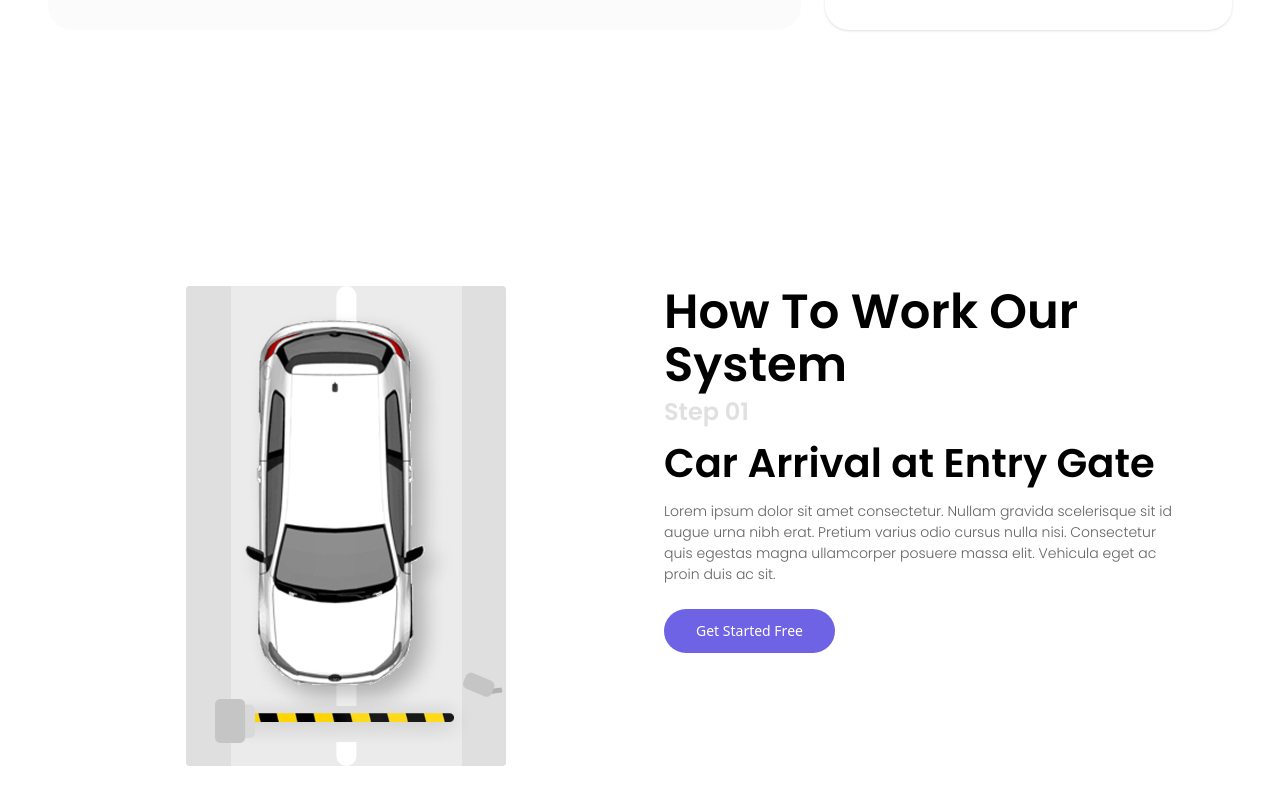
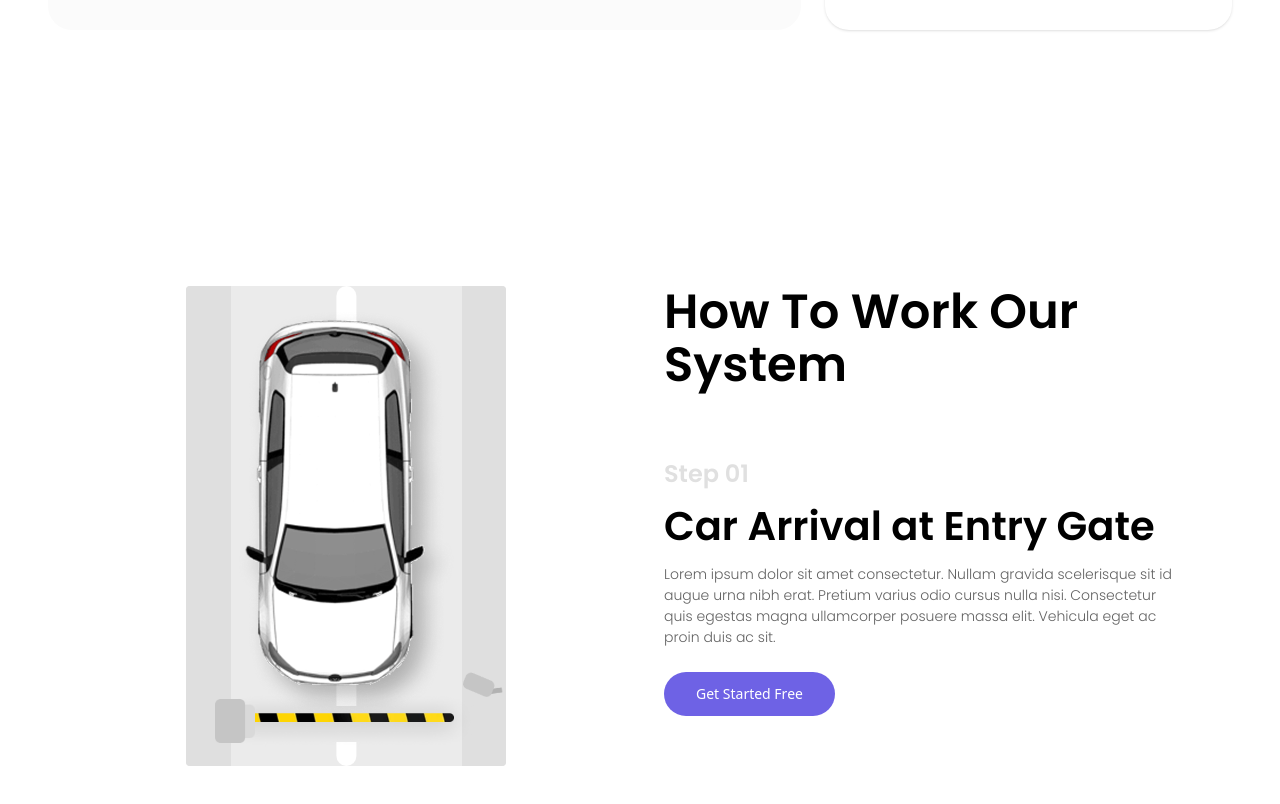
Before and after one commit to rayan2228/parktally, a Next.js app: page / in a window 1280 px wide. Shown: the part 2411-3215 px from the top of the page. Built offline with nearby package versions, Linux system fonts and the light colour scheme.

Commit message:
feat: enhance HowItWorks layout, update RoadScene image format, and improve impact table styles

```diff
--- a/app/components/how-it-works/HowItWorks.tsx
+++ b/app/components/how-it-works/HowItWorks.tsx
@@ -167,15 +167,17 @@ export default function HowItWorks() {
       aria-label="How our parking system works"
     >
 
-      <div className="grid h-full grid-cols-1 items-center gap-4 px-[6%]  md:grid-cols-2 md:gap-12">
-        <div className="h-40% md:h-full">
+      <div className="grid h-full grid-cols-1 items-center gap-4 px-[6%]  md:grid-cols-2 md:gap-12 max-w-7xl mx-auto">
+        <div className="hidden h-full md:block">
           <RoadScene />
         </div>
 
-        <div className="relative h-[45%] w-full  md:h-[60%]">
+        <div className="relative flex h-full w-full flex-col justify-center gap-5 md:h-[60%] md:justify-start">
           <h2 className="font-poppins m-0 max-w-127.5 text-3xl font-semibold capitalize leading-[1.1] text-black md:text-5xl">
             How to work our system
           </h2>
+
+          <div className="relative flex-1">
             {steps.map((step, i) => (
               <StepContent
                 key={step.id}
@@ -186,6 +188,7 @@ export default function HowItWorks() {
             ))}
           </div>
         </div>
+      </div>
     </section>
   );
 }
--- a/app/components/how-it-works/RoadScene.tsx
+++ b/app/components/how-it-works/RoadScene.tsx
@@ -74,7 +74,7 @@ const RoadScene = () => {
             className="absolute right-[70%] top-[10%] w-[380%] origin-right -translate-y-1/2 rotate-6"
           >
             <Image
-              src="/images/camera-ray.png"
+              src="/images/camera-ray.svg"
               alt=""
               width={513}
               height={157}
--- a/app/components/impact.tsx
+++ b/app/components/impact.tsx
@@ -98,16 +98,16 @@ function TableRow({
     improvement,
 }: TableRowProps) {
     return (
-        <tr className="border-b border-zinc-200 text-sm text-zinc-600">
+        <tr className="border-b border-zinc-200 text-sm text-primary-black">
             <td className="py-5">{feature}</td>
 
             <td className="py-5">{manual}</td>
 
-            <td className="py-5 font-medium text-emerald-600">
+            <td className="py-5 font-medium text-primary-black">
                 {automated}
             </td>
 
-            <td className="py-5 font-semibold text-blue-600">
+            <td className="py-5 font-semibold text-primary-black">
                 {improvement}
             </td>
         </tr>
--- a/app/globals.css
+++ b/app/globals.css
@@ -15,6 +15,7 @@ html {
 
 body {
   background: #f9f9f9;
+  overflow-x: hidden;
 }
 
 @layer base {
```
Also changed, not shown: public/images/camera-ray.svg (added). Lines whose indentation alone changed are shown as unchanged.
